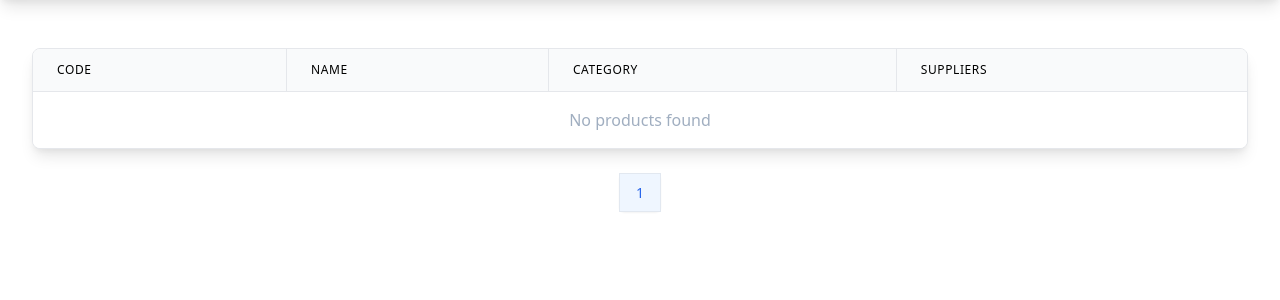
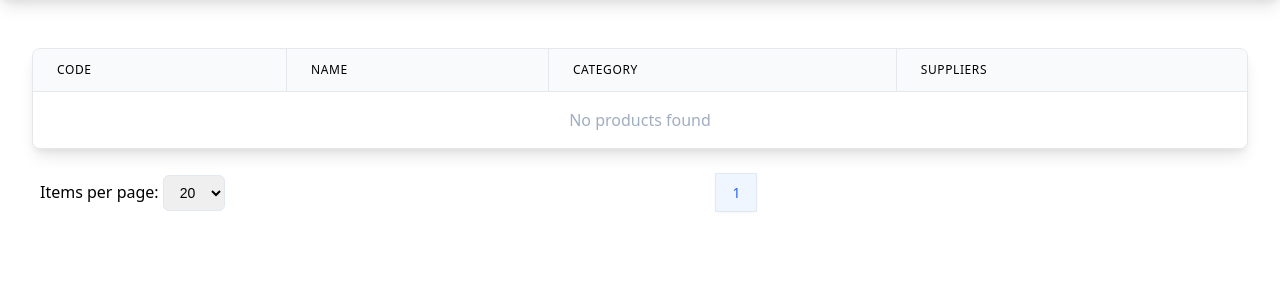
Before and after one commit to VytenisGaule/supply-planner, a Django app: page / in a window 1280 px wide. Shown: the part 65-365 px from the top of the page. Run offline with Django 5.2, Linux system fonts and the light colour scheme; data that the repository does not hold is empty; some libraries are stand-ins or nearby versions.

Commit message:
Add items per page functionality and improve pagination context handling

```diff
--- /dev/null
+++ b/app/forms.py
@@ -0,0 +1,20 @@
+from django import forms
+
+
+class ItemsPerPageForm(forms.Form):
+    ITEMS_PER_PAGE_CHOICES = [
+        (10, '10'),
+        (20, '20'),
+        (30, '30'),
+        (40, '40'),
+        (50, '50'),
+    ]
+
+    items_per_page = forms.ChoiceField(
+        choices=ITEMS_PER_PAGE_CHOICES,
+        widget=forms.Select(attrs={
+            'id': 'items-per-page',
+            'class': 'border border-gray-300 rounded-md px-3 py-2 text-sm focus:outline-none focus:ring-2 focus:ring-blue-500 focus:border-transparent',
+            'x-model': 'items_per_page'
+        })
+    )
--- a/app/helpers/context.py
+++ b/app/helpers/context.py
@@ -1,6 +1,7 @@
 from django.core.paginator import Paginator
 from django.db.models import QuerySet
 from app.models import Product
+from app.forms import ItemsPerPageForm
 
 
 def populate_product_list_context(request, context):
@@ -10,6 +11,9 @@ def populate_product_list_context(request, context):
     products: QuerySet = Product.objects.select_related('category').prefetch_related('suppliers').all()
     items_per_page: int = request.session.get('items_per_page', 20)
 
+    # Create form with current value
+    form = ItemsPerPageForm(initial={'items_per_page': items_per_page})
+
     # Pagination
     paginator = Paginator(products, items_per_page)
     page_number = request.GET.get('page')
@@ -18,3 +22,5 @@ def populate_product_list_context(request, context):
     # Update the context dictionary
     context['products'] = page_obj
     context['paginator'] = paginator
+    context['items_per_page'] = items_per_page
+    context['items_per_page_form'] = form
--- a/app/templates/lists/product_list.html
+++ b/app/templates/lists/product_list.html
@@ -1,4 +1,4 @@
-<div class="container mx-auto p-4">
+<div class="container mx-auto p-4" id="product-list">
 
     <div class="bg-white shadow-lg rounded-lg overflow-hidden border border-gray-200">
         <table class="w-full border-collapse">
@@ -57,45 +57,5 @@
     </div>
 
     <!-- Pagination -->
-    <div class="mt-6 flex justify-center">
-        <nav class="relative z-0 inline-flex rounded-md shadow-sm -space-x-px">
-            <!-- First button -->
-            {% if products.has_previous and products.number > 2 %}
-            <a href="?page=1"
-                class="relative inline-flex items-center px-3 py-2 rounded-l-md border border-gray-300 bg-white text-sm font-medium text-gray-500 hover:bg-gray-50">
-                1
-            </a>
-            {% endif %}
-
-            <!-- Previous button -->
-            {% if products.has_previous %}
-            <a href="?page={{ products.previous_page_number }}"
-                class="relative inline-flex items-center px-3 py-2 {% if products.number == 2 %}rounded-l-md{% endif %} border border-gray-300 bg-white text-sm font-medium text-gray-500 hover:bg-gray-50">
-                {{ products.previous_page_number }}
-            </a>
-            {% endif %}
-
-            <!-- Current page info -->
-            <span
-                class="relative inline-flex items-center px-4 py-2 border border-gray-300 bg-blue-50 text-sm font-medium text-blue-600">
-                {{ products.number }}
-            </span>
-
-            <!-- Next button -->
-            {% if products.has_next %}
-            <a href="?page={{ products.next_page_number }}"
-                class="relative inline-flex items-center px-3 py-2 {% if products.next_page_number == products.paginator.num_pages %}rounded-r-md{% endif %} border border-gray-300 bg-white text-sm font-medium text-gray-500 hover:bg-gray-50">
-                {{ products.next_page_number }}
-            </a>
-            {% endif %}
-
-            <!-- Last button -->
-            {% if products.has_next and products.next_page_number < products.paginator.num_pages %} <a
-                href="?page={{ products.paginator.num_pages }}"
-                class="relative inline-flex items-center px-3 py-2 rounded-r-md border border-gray-300 bg-white text-sm font-medium text-gray-500 hover:bg-gray-50">
-                {{ products.paginator.num_pages }}
-                </a>
-                {% endif %}
-        </nav>
-    </div>
+    {% include 'partials/pagination.html' with page_obj=products %}
 </div>
--- /dev/null
+++ b/app/templates/partials/pagination.html
@@ -0,0 +1,50 @@
+<div class="mt-6 flex items-center">
+    <!-- Items per page dropdown -->
+    <form method="post" class="flex items-center space-x-2" x-data="{ items_per_page: {{ items_per_page }} }"
+        hx-post="{% url 'get_items_per_page' %}" hx-trigger="change delay:50ms" hx-target="#product-list"
+        hx-swap="outerHTML">
+        {% csrf_token %}
+        {{ items_per_page_form }}
+    </form>
+
+    <!-- Pagination controls -->
+    <nav class="relative z-0 inline-flex rounded-md shadow-sm -space-x-px mx-auto">
+        <!-- First button -->
+        {% if page_obj.has_previous and page_obj.number > 2 %}
+        <a href="?page=1"
+            class="relative inline-flex items-center px-3 py-2 rounded-l-md border border-gray-300 bg-white text-sm font-medium text-gray-500 hover:bg-gray-50">
+            1
+        </a>
+        {% endif %}
+
+        <!-- Previous button -->
+        {% if page_obj.has_previous %}
+        <a href="?page={{ page_obj.previous_page_number }}"
+            class="relative inline-flex items-center px-3 py-2 {% if page_obj.number == 2 %}rounded-l-md{% endif %} border border-gray-300 bg-white text-sm font-medium text-gray-500 hover:bg-gray-50">
+            {{ page_obj.previous_page_number }}
+        </a>
+        {% endif %}
+
+        <!-- Current page info -->
+        <span
+            class="relative inline-flex items-center px-4 py-2 border border-gray-300 bg-blue-50 text-sm font-medium text-blue-600">
+            {{ page_obj.number }}
+        </span>
+
+        <!-- Next button -->
+        {% if page_obj.has_next %}
+        <a href="?page={{ page_obj.next_page_number }}"
+            class="relative inline-flex items-center px-3 py-2 {% if page_obj.next_page_number == page_obj.paginator.num_pages %}rounded-r-md{% endif %} border border-gray-300 bg-white text-sm font-medium text-gray-500 hover:bg-gray-50">
+            {{ page_obj.next_page_number }}
+        </a>
+        {% endif %}
+
+        <!-- Last button -->
+        {% if page_obj.has_next and page_obj.next_page_number < page_obj.paginator.num_pages %} <a
+            href="?page={{ page_obj.paginator.num_pages }}"
+            class="relative inline-flex items-center px-3 py-2 rounded-r-md border border-gray-300 bg-white text-sm font-medium text-gray-500 hover:bg-gray-50">
+            {{ page_obj.paginator.num_pages }}
+            </a>
+            {% endif %}
+    </nav>
+</div>
--- a/app/urls.py
+++ b/app/urls.py
@@ -1,13 +1,14 @@
 from django.urls import include, path
 from rest_framework import routers
-from app.views import static_views
-from app.views.product_views import product_list
+from app.views.static_views import homepage
+from app.views.product_views import product_list, get_items_per_page
 
 router = routers.DefaultRouter()
 
 urlpatterns = [
-    path('', static_views.homepage, name='homepage'),
+    path('', homepage, name='homepage'),
     path('products/', product_list, name='product_list'),
+    path('get-items-per-page/', get_items_per_page, name='get_items_per_page'),
 
 ]
 
```
Also changed, not shown: app/management/commands/create_sample_products.py (added, +115 -0 lines), app/views/product_views.py (+12 -0 lines).
